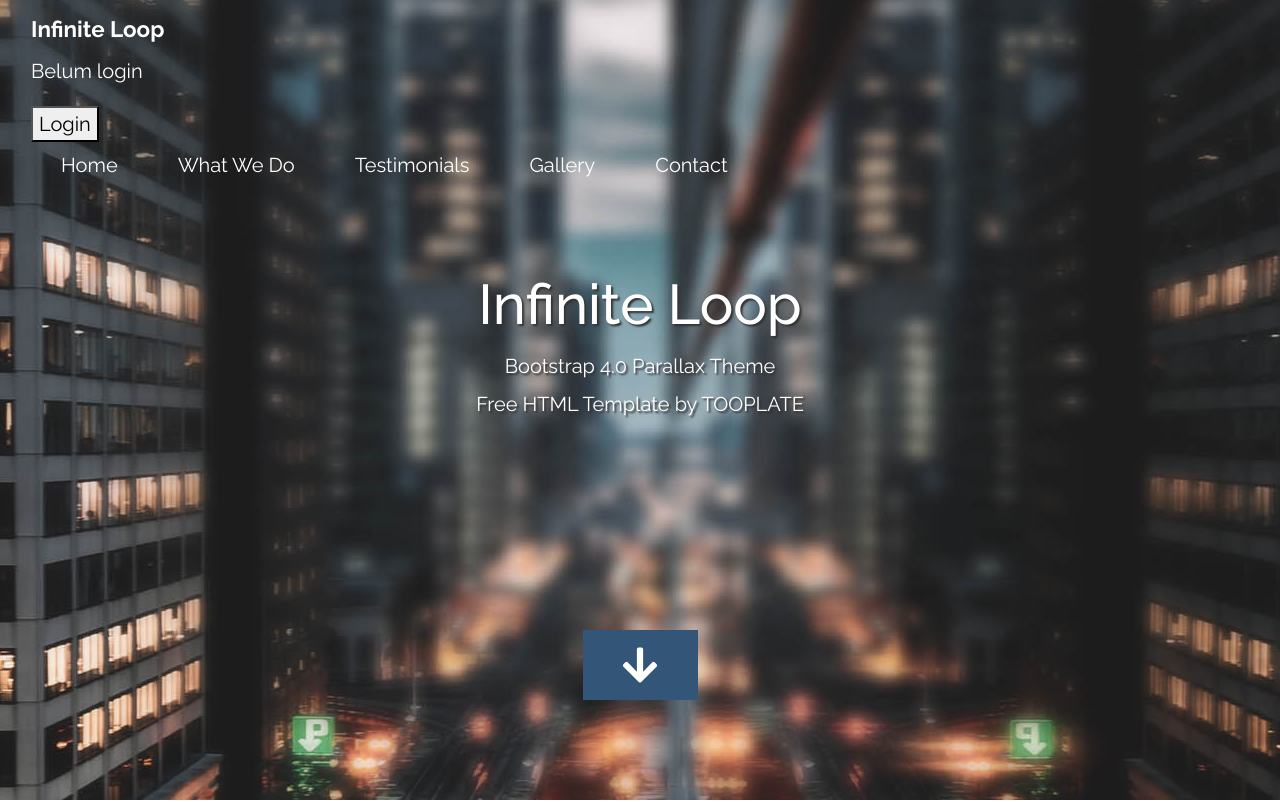
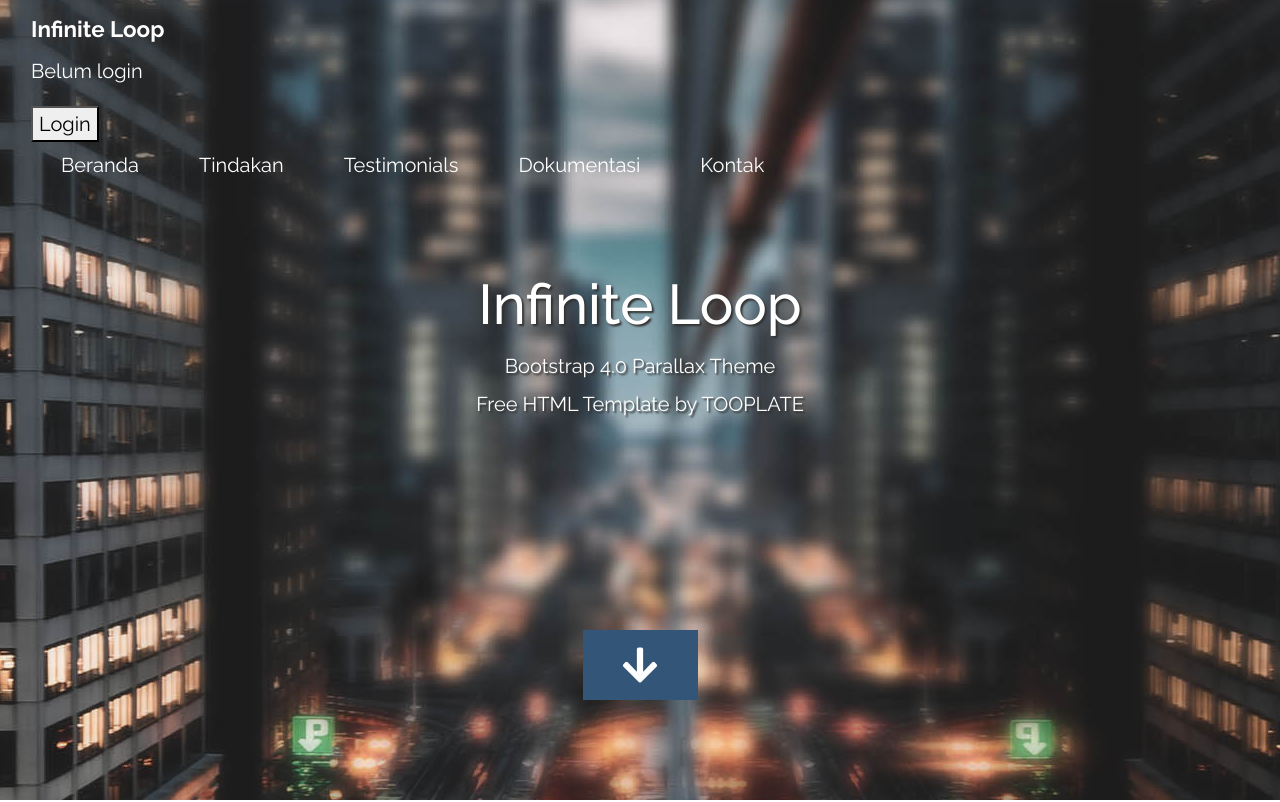
Before and after one commit to amaliliacahayani-coder/liyu, a plain HTML site: page index.html in a window 1280 px wide. Shown: the top 802 px of the page. Drawn offline with Linux system fonts and the light colour scheme.

Commit message:
Update index.html

```diff
--- a/index.html
+++ b/index.html
@@ -36,19 +36,19 @@ https://www.tooplate.com/view/2117-infinite-loop
           <div class="collapse navbar-collapse" id="navbarSupportedContent">
             <ul class="navbar-nav ml-auto">
               <li class="nav-item">
-                  <a class="nav-link tm-nav-link" href="#infinite">Home</a>
+                  <a class="nav-link tm-nav-link" href="#infinite">Beranda</a>
               </li>
               <li class="nav-item">
-                  <a class="nav-link tm-nav-link" href="#whatwedo">What We Do</a>
+                  <a class="nav-link tm-nav-link" href="#whatwedo">Tindakan</a>
               </li>
               <li class="nav-item">
                 <a class="nav-link tm-nav-link" href="#testimonials">Testimonials</a>
               </li>
               <li class="nav-item">
-                  <a class="nav-link tm-nav-link" href="#gallery">Gallery</a>
+                  <a class="nav-link tm-nav-link" href="#gallery">Dokumentasi</a>
               </li>
               <li class="nav-item">
-                  <a class="nav-link tm-nav-link" href="#contact">Contact</a>
+                  <a class="nav-link tm-nav-link" href="#contact">Kontak</a>
               </li>
             </ul>
           </div>
```
